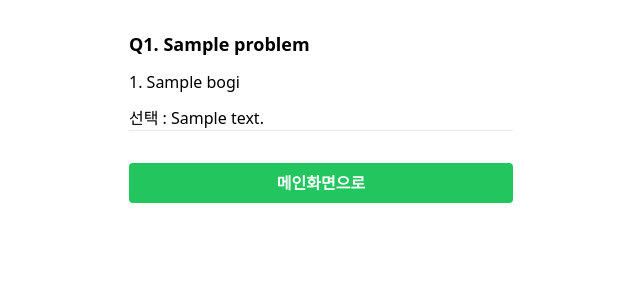
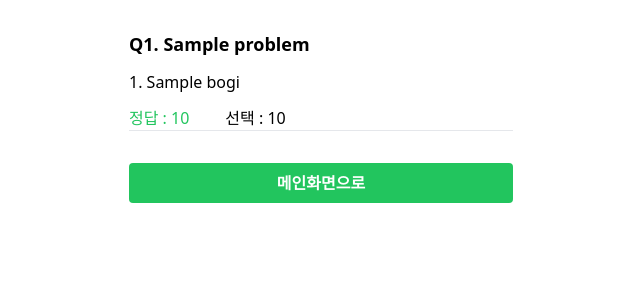
Before and after one commit to Jungle-Quiz/jungle-quiz, a Python web app: template templates/submit.html in a window 1280 px wide. Shown: the part 146-446 px from the top of the page, without its empty margins (319-959 px from the left). Run offline with Jinja, Linux system fonts and the light colour scheme; the template is opened without the code that fills it: most values are stand-ins (such as "Sample title", 1, 10 or a date in 2020); some libraries are stand-ins or nearby versions.

Commit message:
결과 선택 + 1

```diff
--- a/templates/submit.html
+++ b/templates/submit.html
@@ -36,14 +36,10 @@
                 {% endfor %}
               </ul>
               <div class="flex flex-row pt-3">
-                {% if solved_problem.correct == False %}
                 <p class="pe-9 text-green-500">
-                  정답 : {{solved_problem.problem.answer}}
+                  정답 : {{solved_problem.problem.answer + 1}}
                 </p>
-                {% endif %} {% if solved_problem.correct == True %}
-                <p class="pe-9">정답 : {{solved_problem.problem.answer}}</p>
-                {% endif %}
-                <p>선택 : {{solved_problem.answer}}</p>
+                <p>선택 : {{solved_problem.answer + 1}}</p>
               </div>
               <hr />
             </div>
```
